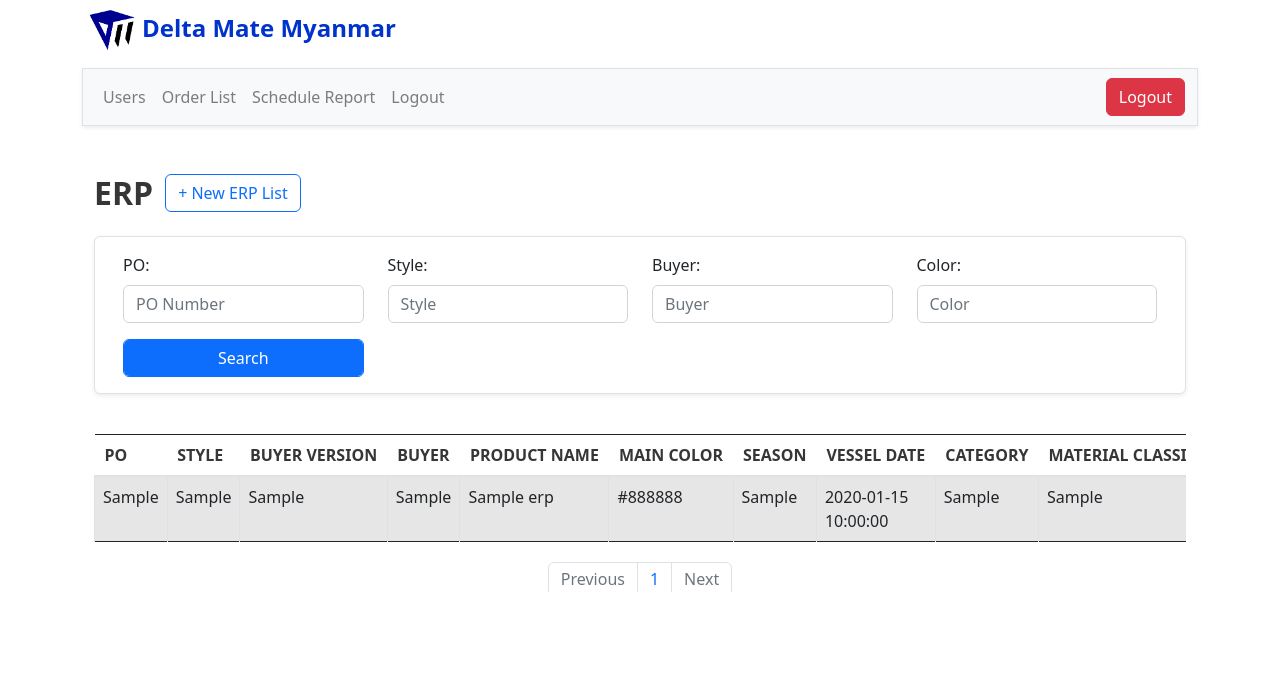
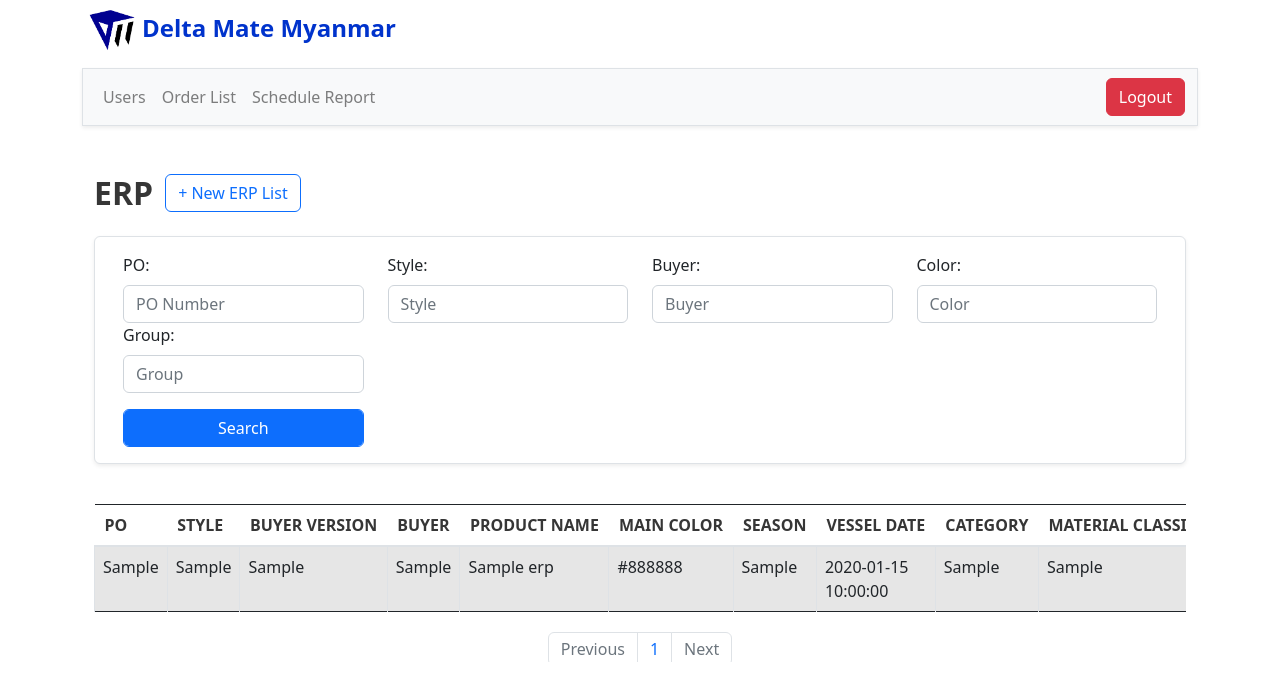
Before and after one commit to Shu-Naing/delatmate, a Flask app: page /erplist in a window 1280 px wide. Shown: the top 687 px of the page. Run offline with Flask 3, Linux system fonts and the light colour scheme; a user stored in the database is signed in; tables that the repository leaves empty hold one stand-in row (values such as "Sample post"); some libraries are stand-ins or nearby versions.

Commit message:
small changes

```diff
--- a/main.py
+++ b/main.py
@@ -1,7 +1,7 @@
 from flask import Blueprint, render_template, flash, request, redirect, url_for
 import os
 from flask_login import login_required, current_user
-from models import Mocdm_schedule
+from models import Mocdm_erp,Mocdm_pending,Mocdm_consumption,Mocdm_schedule
 # from flask_crontab import Crontab
 from __init__ import create_app, db
 
--- a/templates/base.html
+++ b/templates/base.html
@@ -142,11 +142,6 @@
                 </a>
             </li>
 
-            <li class="nav-item">
-                <a href="{{ url_for('auth.logout') }}" class="nav-link">
-                    Logout
-                </a>
-            </li>
               {% endif %}
             </ul>
 
@@ -195,11 +190,7 @@
                 </a>
             </li>
 
-            <li class="nav-item">
-                <a href="{{ url_for('auth.logout') }}" class="nav-link">
-                    Logout
-                </a>
-            </li>
+
               {% endif %}
             </ul>
 
--- a/templates/erp.html
+++ b/templates/erp.html
@@ -31,12 +31,16 @@
               <input type="name" class="form-control" id="style" placeholder="Style" name="style">
             </div>
             <div class="col-md-3">
-              <label for="org_buyer">Buyer:</label>
-              <input type="name" class="form-control" id="org_buyer" placeholder="Buyer" name="org_buyer">
+              <label for="buyer">Buyer:</label>
+              <input type="name" class="form-control" id="buyer" placeholder="Buyer" name="buyer">
             </div>
             <div class="col-md-3">
-              <label for="color">Color:</label>
+              <label for="buyer">Color:</label>
               <input type="name" class="form-control" id="color" placeholder="Color" name="color">
+            </div>
+            <div class="col-md-3">
+              <label for="gp">Group:</label>
+              <input type="name" class="form-control" id="gp" placeholder="Group" name="gp">
             </div>
 
         </div>
```
